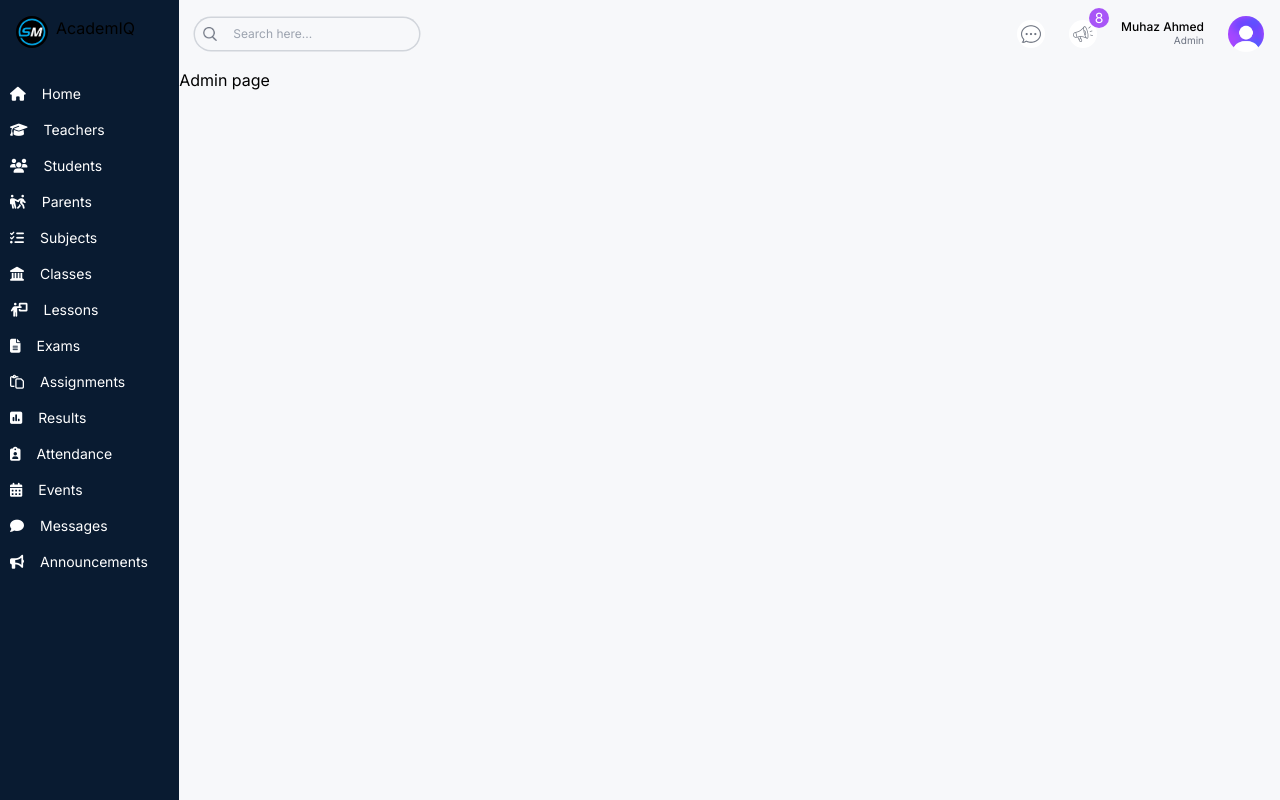
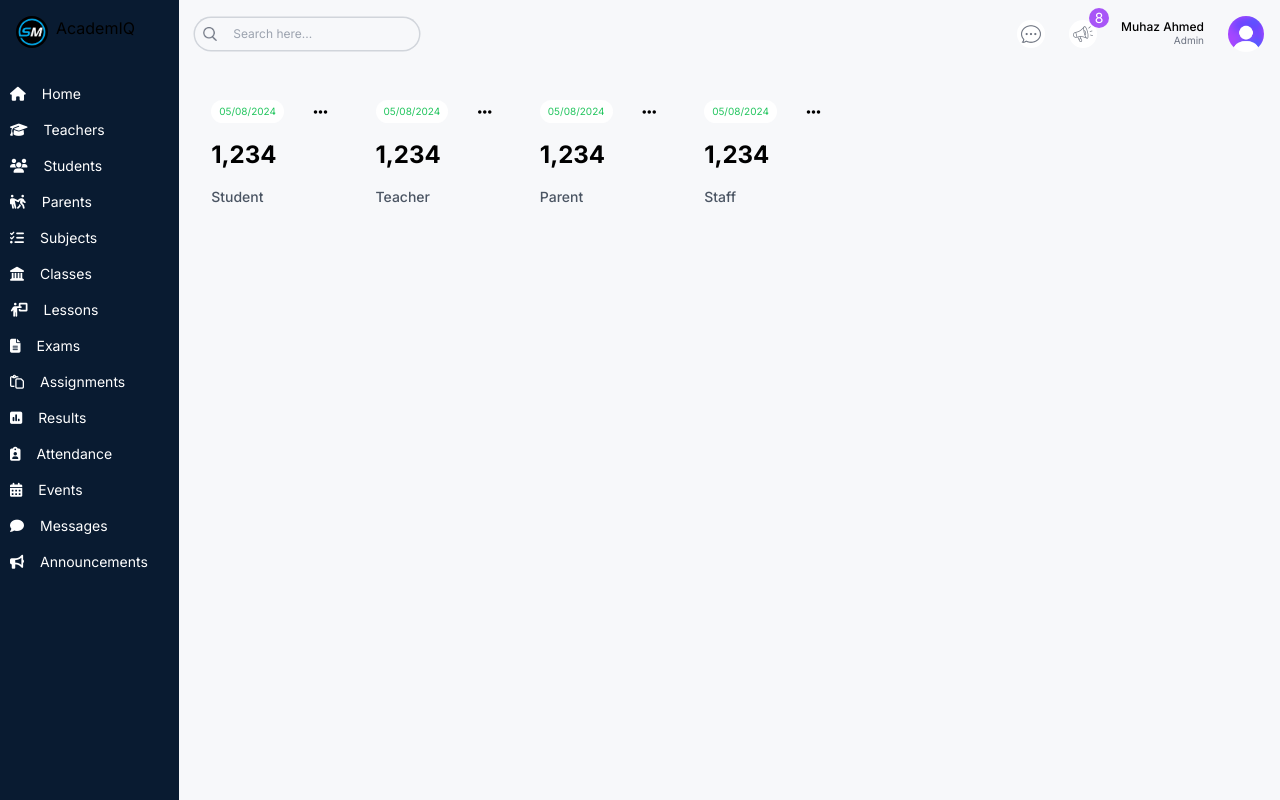
Before and after one commit to muhazAhmed/school-management, a Next.js app: page /admin in a window 1280 px wide. Built offline with nearby package versions, Linux system fonts and the light colour scheme.

Commit message:
added user count component

```diff
--- a/src/app/(dashboard)/admin/page.tsx
+++ b/src/app/(dashboard)/admin/page.tsx
@@ -1,8 +1,19 @@
+import UserCard from "@/components/UserCard";
 
 const AdminPage = () => {
   return (
-    <div>Admin page</div>
-  )
-}
+    <div className="p-4 flex gap-4 flex-col md:flex-row">
+      <div className="w-full lg:w-3/5">
+        <div className="flex gap-4 justify-between flex-wrap">
+          <UserCard type="student" />
+          <UserCard type="teacher" />
+          <UserCard type="parent" />
+          <UserCard type="staff" />
+        </div>
+      </div>
+      <div className="w-full lg:w-1/3"></div>
+    </div>
+  );
+};
 
-export default AdminPage
+export default AdminPage;
--- /dev/null
+++ b/src/components/UserCard.tsx
@@ -0,0 +1,16 @@
+const UserCard = ({ type }: { type: string }) => {
+  return (
+    <div className="rounded-2xl odd:bg-csPurple even:bg-csYellow p-4 flex-1 min-w-[130px]">
+      <div className="flex justify-between items-center">
+        <span className="text-[10px] bg-white px-2 py-1 rounded-full text-green-500">
+          05/08/2024
+        </span>
+        <i className="fa-solid fa-ellipsis cursor-pointer text-black"></i>
+      </div>
+      <h1 className="text-2xl font-bold my-4 text-black">1,234</h1>
+      <h2 className="capitalize text-sm font-medium text-gray-600">{type}</h2>
+    </div>
+  );
+};
+
+export default UserCard;
```
